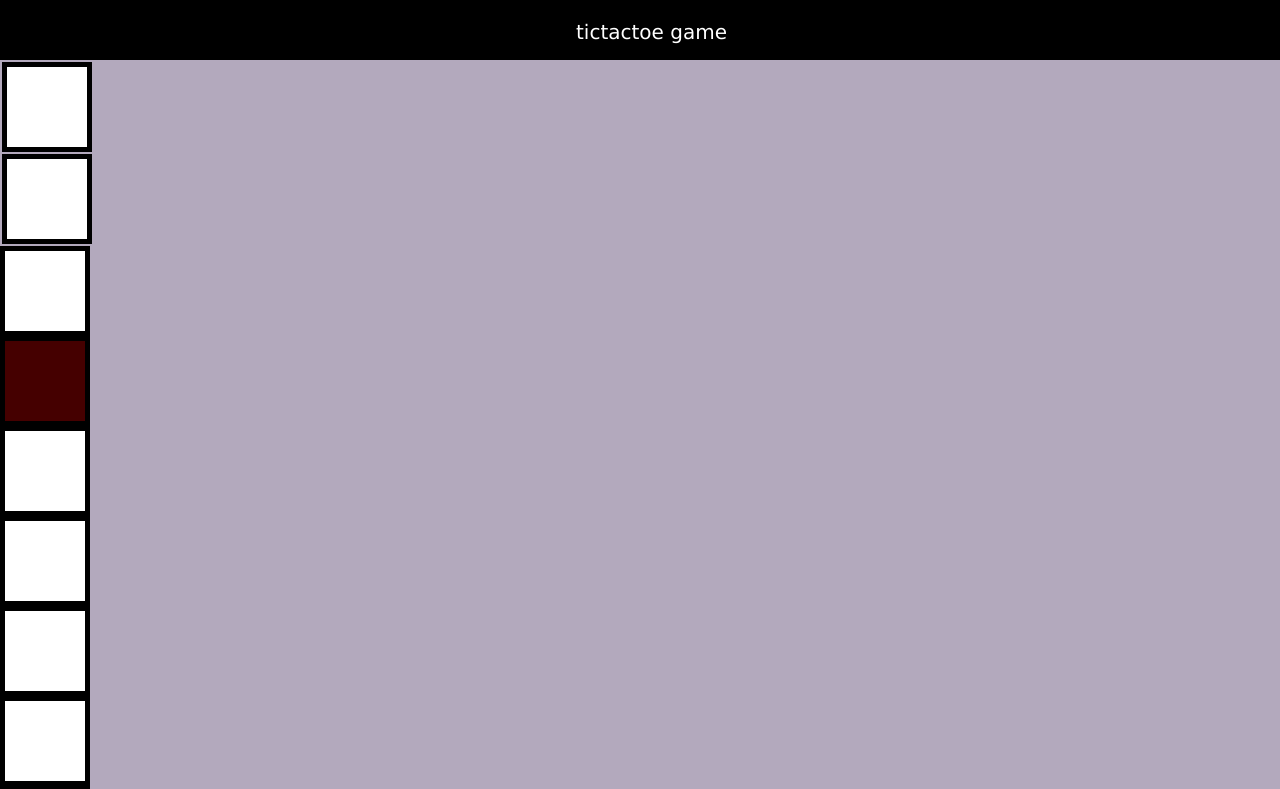
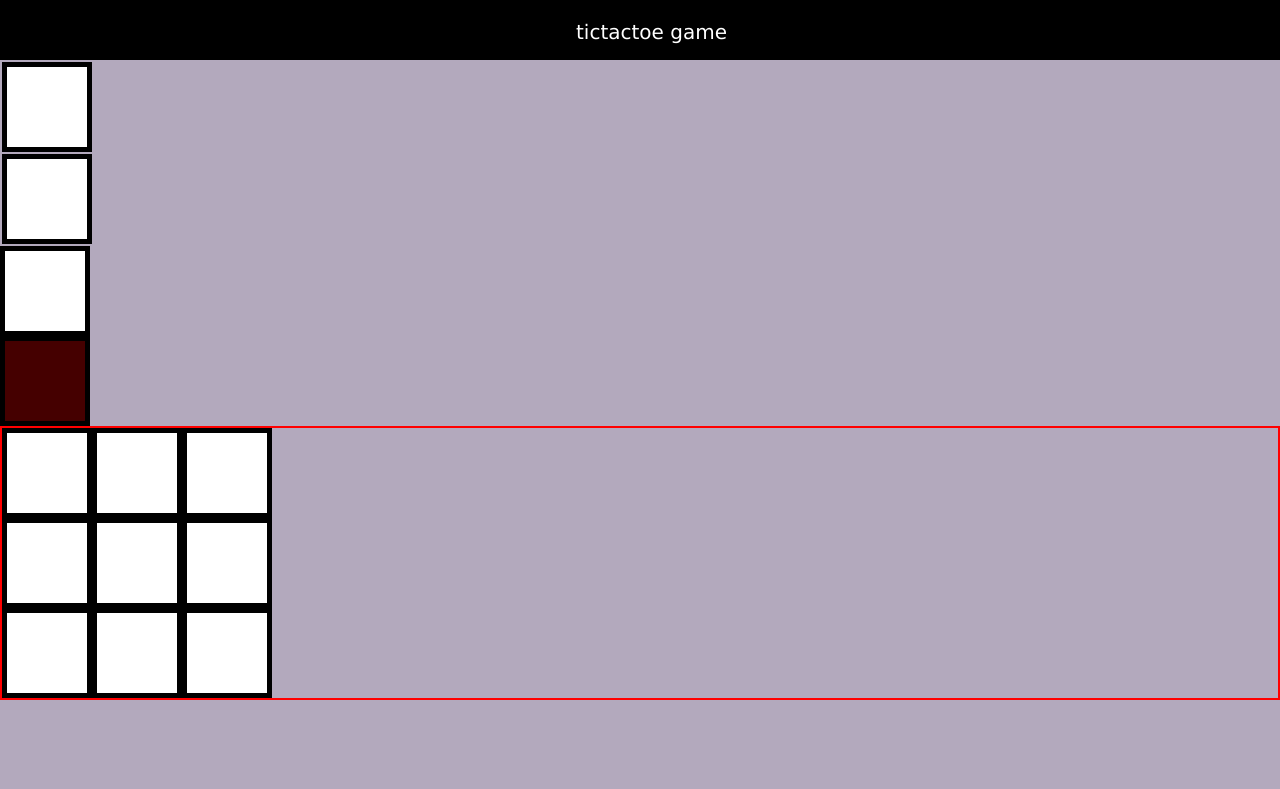
Before and after one commit to h3770k1k1/tictactoe, a plain HTML site: page index.html in a window 1280 px wide. Shown: the top 789 px of the page. Drawn offline with Linux system fonts and the light colour scheme.

Commit message:
weird column bug fix

```diff
--- a/tictactoe.css
+++ b/tictactoe.css
@@ -73,3 +73,8 @@ body {
     width: 10vh;
     padding: 0;
 }
+
+#board {
+    border: 2px solid red;
+    display: flex;
+}
--- a/tictactoe.js
+++ b/tictactoe.js
@@ -132,7 +132,7 @@ function checkIsWinCombination() {
 }
 makeBoard();
 for (let i = 0; i <= divsArray.length; i++) {
-    divsArray[i].addEventListener("click", function() {
+    divsArray[i].addEventListener("click", function () {
         addSymbol(divsArray[i]);
         checkIsWinCombination();
         changeChar();
```
